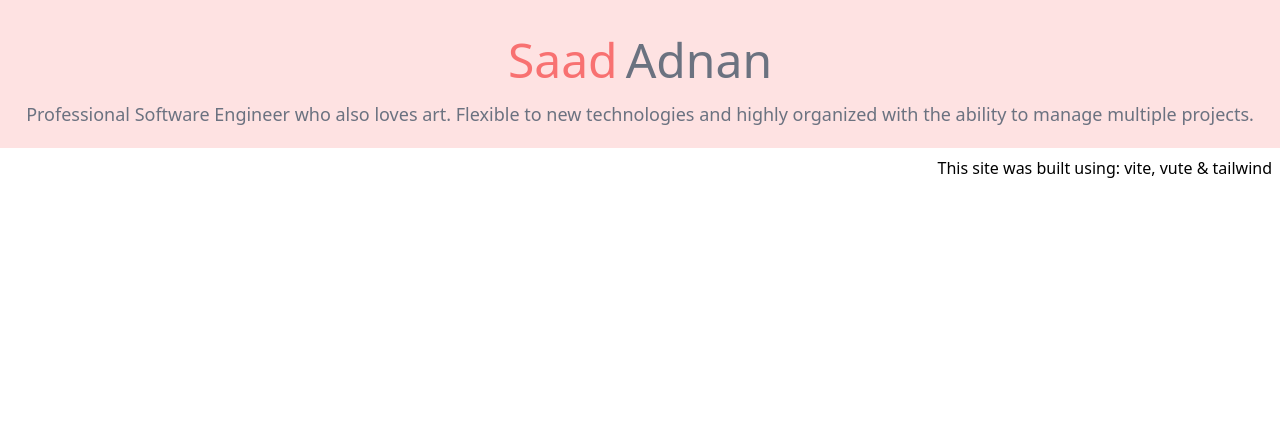
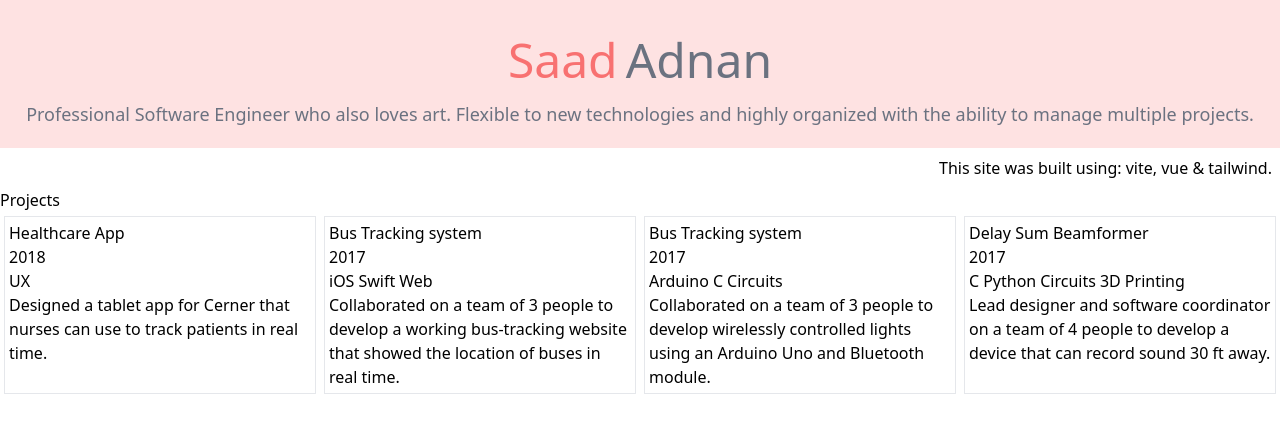
Before and after one commit to sdadn/sdadn.github.io, a Vue app: page / in a window 1280 px wide. Shown: the top 432 px of the page. Built offline with nearby package versions, Linux system fonts and the light colour scheme.

Commit message:
added projects section

```diff
--- a/src/App.vue
+++ b/src/App.vue
@@ -1,9 +1,11 @@
 <template>
   <Header/>
+  <Projects />
 </template>
 
 <script setup>
 import Header from "./widgets/Header.vue";
+import Projects from "./widgets/Projects.vue";
 </script>
 
 <style>
--- a/src/content.js
+++ b/src/content.js
@@ -1,6 +1,34 @@
 const SUMMARY = `Professional Software Engineer who also loves art.
 Flexible to new technologies and highly organized with the ability to manage multiple projects.`;
 
+const PROJECTS = {
+  cernerApp: {
+    name: "Healthcare App",
+    year: "2018",
+    description: "Designed a tablet app for Cerner that nurses can use to track patients in real time.",
+    tags: ["UX"]
+  },
+  busApp: {
+    name: "Bus Tracking system",
+    year: "2017",
+    description: "Collaborated on a team of 3 people to develop a working bus-tracking website that showed the location of buses in real time.",
+    tags: ["iOS", "Swift", "Web"]
+  },
+  ledLights: {
+    name: "Bus Tracking system",
+    year: "2017",
+    description: "Collaborated on a team of 3 people to develop wirelessly controlled lights using an Arduino Uno and Bluetooth module.",
+    tags: ["Arduino", "C", "Circuits"]
+  },
+  delaySumBeamformer: {
+    name: "Delay Sum Beamformer",
+    year: "2017",
+    description: "Lead designer and software coordinator on a team of 4 people to develop a device that can record sound 30 ft away.",
+    tags: ["C", "Python", "Circuits", "3D Printing"]
+  },
+}
+
 export {
-  SUMMARY
+  SUMMARY,
+  PROJECTS
 };
--- a/src/widgets/Header.vue
+++ b/src/widgets/Header.vue
@@ -9,7 +9,7 @@
   </div>
 </div>
 <div class="text-right pr-2 py-2">
-This site was built using: vite, vute & tailwind
+This site was built using: vite, vue & tailwind.
 </div>
 </template>
 
--- /dev/null
+++ b/src/widgets/Projects.vue
@@ -0,0 +1,27 @@
+<template>
+<div>
+  <div>
+    Projects
+  </div>
+
+  <div class="grid grid-cols-4">
+
+  <div v-for="project in PROJECTS" class="border p-1 m-1">
+    <div>{{project.name}}</div>
+    <div>{{project.year}}</div>
+    <div class="flex flex-row">
+        <div v-for="tag in project.tags" class="mr-1">
+            {{tag}}
+        </div>
+    </div>
+    <div>{{project.description}}</div>
+  </div>
+  </div>
+
+</div>
+</template>
+
+<script setup>
+import {PROJECTS} from "../content";
+
+</script>
```
